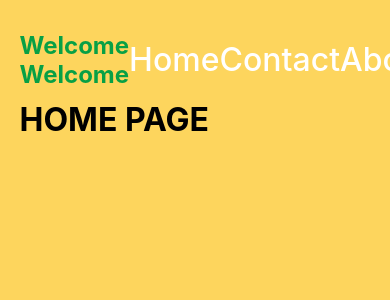
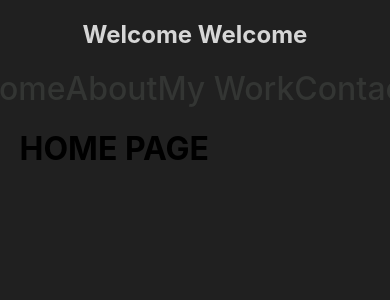
Before and after one commit to gg-dev-05/portfolio, a React (Create React App) app: page / in a window 390 px wide. Shown: the top 300 px of the page. Built offline with nearby package versions, Linux system fonts and the light colour scheme.

Commit message:
theme changed

```diff
--- a/src/App.css
+++ b/src/App.css
@@ -4,7 +4,7 @@
 }
 
 body {
-  background: #FDD55D;
+  background: #202020;
 }
 
 .preloading {
--- a/src/components/Navbar.js
+++ b/src/components/Navbar.js
@@ -16,9 +16,10 @@ export default function Navbar() {
 
                     </div>
                     <div className="links">
-                        <span><Link to={'/'}>Home</Link></span>
+                        <span><Link to={'/'} onClick={() => { console.log("clicked") }}>Home</Link></span>
+                        <span><Link to={'/about'}>About</Link></span>
+                        <span><Link to={'/about'}>My Work</Link></span>
                         <span><Link to={'/contact'}>Contact</Link></span>
-                        <span><Link to={'/about'}>About</Link></span>
                     </div>
 
                 </div>
--- a/src/css/Navbar.css
+++ b/src/css/Navbar.css
@@ -9,14 +9,15 @@
 }
 
 .nav .logo {
-  color: #08A045;
+  color: #D6D6D6;
 }
 
 .nav .links {
   display: -ms-grid;
   display: grid;
-  -ms-grid-columns: (1fr)[3];
-      grid-template-columns: repeat(3, 1fr);
+  white-space: nowrap;
+  -ms-grid-columns: (1fr)[4];
+      grid-template-columns: repeat(4, 1fr);
   -webkit-box-align: center;
       -ms-flex-align: center;
           align-items: center;
@@ -27,9 +28,8 @@
   display: grid;
   place-items: center;
   height: 2.5em;
-  width: 70%;
   font-size: 2em;
-  color: #FFFFFF;
+  color: #333533;
   text-align: center;
   font-weight: 500;
   -webkit-transition: all 0.6s;
@@ -37,13 +37,34 @@
 }
 
 .nav .links span:hover {
-  background: #FEE085;
+  background: #333533;
+  color: #FFFFFF;
   position: relative;
   top: -3px;
+}
+
+.nav .links span:selected {
+  color: green;
 }
 
 .nav a {
   color: inherit;
   text-decoration: none;
 }
+
+.nav a:active {
+  color: red;
+}
+
+@media only screen and (max-width: 650px) {
+  .nav {
+    display: -webkit-box;
+    display: -ms-flexbox;
+    display: flex;
+    -webkit-box-orient: vertical;
+    -webkit-box-direction: normal;
+        -ms-flex-direction: column;
+            flex-direction: column;
+  }
+}
 /*# sourceMappingURL=Navbar.css.map */
--- a/src/css/Navbar.scss
+++ b/src/css/Navbar.scss
@@ -8,13 +8,13 @@
     }
     .links {
         display: grid;
-        grid-template-columns: repeat(3, 1fr);
+        white-space: nowrap;
+        grid-template-columns: repeat(4, 1fr);
         align-items: center;
         span {
             display: grid;
             place-items: center;
             height: 2.5em;
-            width: 70%;
             font-size: 2em;
             color: $nav_items;
             text-align: center;
@@ -22,13 +22,27 @@
             transition: all 0.6s;
         }
         span:hover {
-            background: $nav_selected;
+            background: $nav_selected_box;
+            color: $nav_selected;
             position: relative;
             top: -3px;
+        }
+        span:selected {
+            color: green;
         }
     }
     a {
         color: inherit;
         text-decoration: none;
     }
+    a:active {
+        color: red;
+    }
 }
+
+@media only screen and (max-width: 650px) {
+    .nav {
+        display: flex;
+        flex-direction: column;
+    }
+}
```
Also changed, not shown: src/css/globals.scss (+5 -4 lines), 1 other file (tests, documents, lock files or other folders).
